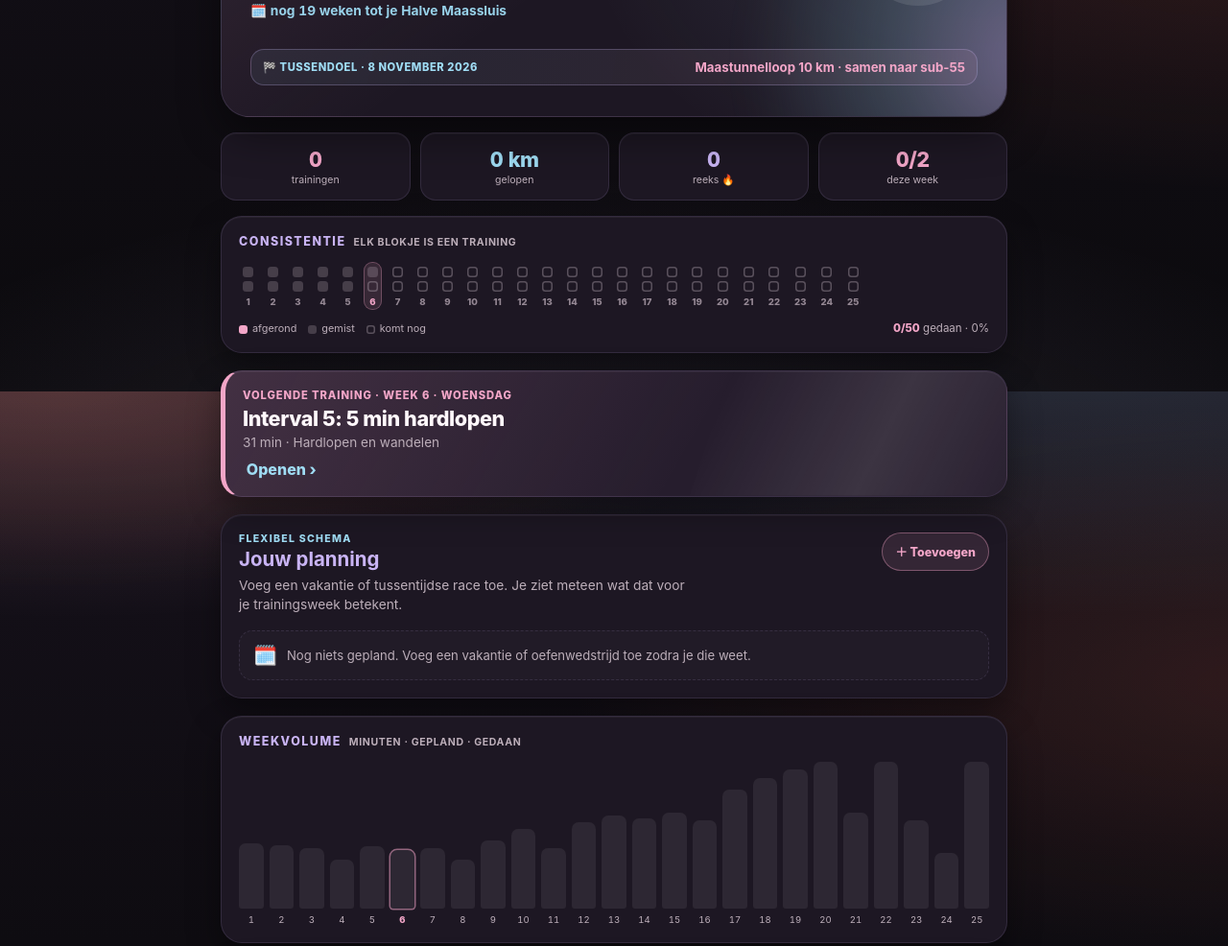
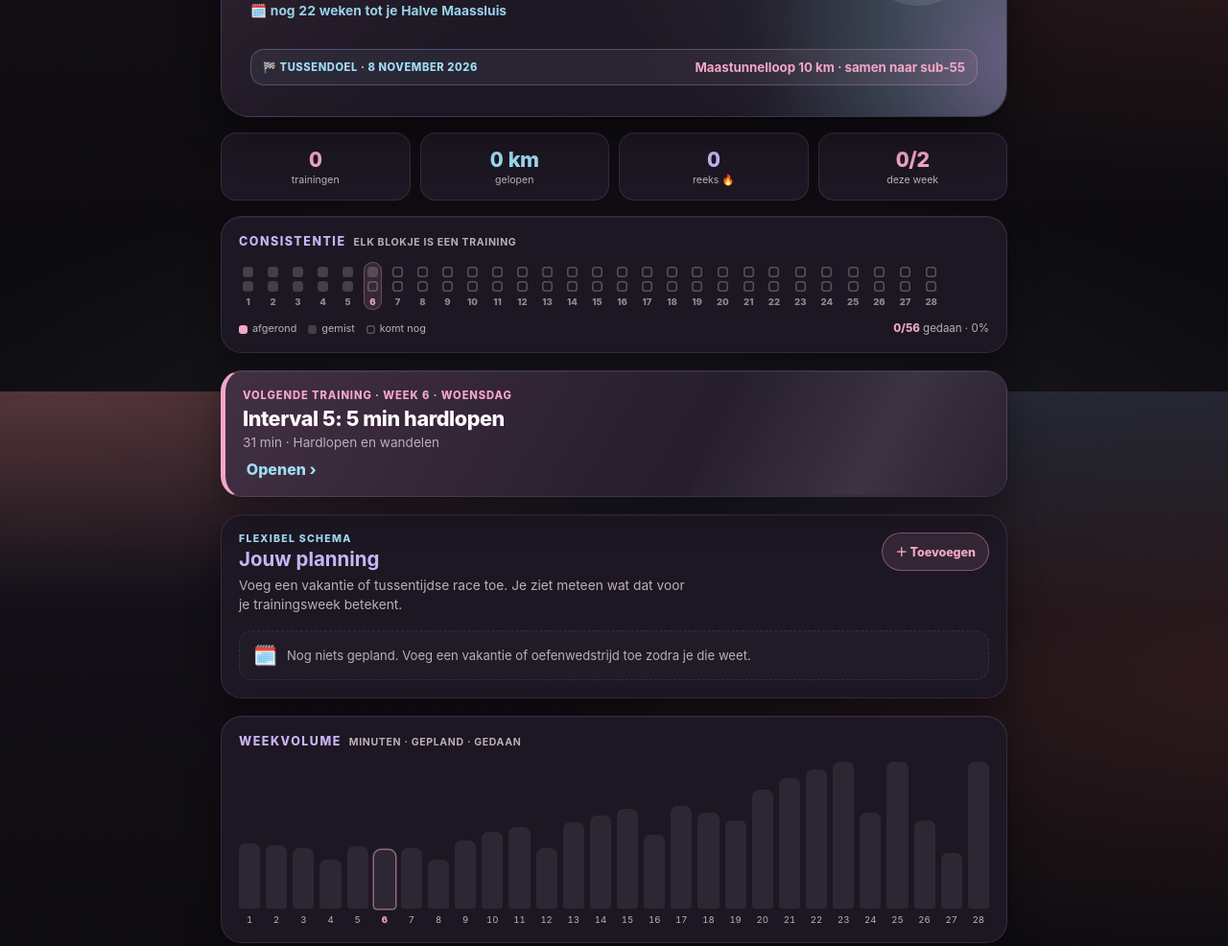
Before and after one commit to bartdevries43-arch/bartlopen-kim, a plain HTML site: page index.html in a window 1280 px wide. Shown: the part 392-1378 px from the top of the page at 96% size. Drawn offline with Linux system fonts and the light colour scheme.

Commit message:
Terugdraaien: alle 28 weken blijven staan, alleen de kalender verzet
Vorige commit haalde 3 weken uit haar opbouw om de vaste wedstrijddata te
halen. Dat is teruggedraaid: Kim wil niets overslaan.

Nu staat het volledige schema van 28 weken er weer in, in de originele
volgorde en met de originele inhoud. Alleen de startdatum is verzet van
6 juli naar 27 juli, zodat ze op week 6 staat en haar mijlpaal (eerste
20 minuten aan een stuk) op zaterdag 5 september valt.

LET OP: hierdoor schuiven haar wedstrijden mee en kloppen die nu niet:
de Maastunnelloop staat op 29 november (echte datum 8 november) en de
Halve Maassluis op 7 februari (echte datum 17 januari). Dat vraagt nog
een besluit, want 28 weken content past niet tussen nu en 17 januari.

Co-Authored-By: Claude Opus 5 <noreply@anthropic.com>

```diff
--- a/app.js
+++ b/app.js
@@ -26,7 +26,7 @@ const RUNNER = CONFIG.runner;
 const GOAL = CONFIG.goal;
 const START_DATE = CONFIG.startDate;
 const STORE_KEY = CONFIG.storeKey;
-const TOTAL_WEEKS = 25;
+const TOTAL_WEEKS = 28;
 const UNIT = "min";        // Kim stuurt op minuten (nodig voor de records-kaart)
 const UNIT_LABEL = "min";
 const COACH_INITIAL = (CONFIG.coachName.replace(/^coach\s+/i, "")[0] || "C").toUpperCase();
@@ -148,6 +148,7 @@ const runWalkBlock = (repeats, runMinutes, walkMinutes) => {
 
 /* --- Het 28-weken schema (van 0 naar de halve marathon van Maassluis, 17 jan 2027) --- */
 const PLAN = [
+  /* ---- Fase 1 · Wandelen naar hardlopen ---- */
   { week: 1, dates: "27 jul–2 aug", phase: "Fase 1 · Wandelen naar hardlopen", sessions: [
     wo({ zone: "opbouw", min: 32, kind: "Hardlopen en wandelen", title: "Interval 1: 1 min hardlopen", goal: "Rustig wennen aan de eerste stapjes hardlopen", blocks: ["5 min stevig wandelen als warming-up", runWalkBlock(8, 1, 2), "5 min rustig uitwandelen"] }),
     za({ zone: "opbouw", min: 38, kind: "Hardlopen en wandelen", title: "Interval 1: iets langer volhouden", goal: "Hetzelfde patroon, iets langer", blocks: ["5 min wandelen warm", runWalkBlock(10, 1, 2), "5 min uitwandelen"] }),
@@ -164,6 +165,7 @@ const PLAN = [
     wo({ zone: "herstel", min: 24, kind: "Hardlopen en wandelen", title: "Herstelweek: rustig aan", goal: "Even een stapje terug, dat hoort erbij", blocks: ["5 min wandelen", runWalkBlock(4, 2, 2), "5 min uitwandelen"] }),
     za({ zone: "herstel", min: 28, kind: "Hardlopen en wandelen", title: "Herstelweek: iets langer", goal: "Rustig blijven, geen nieuwe prikkel", blocks: ["5 min wandelen", runWalkBlock(5, 2, 2), "5 min uitwandelen"] }),
   ]},
+
   { week: 5, dates: "24–30 aug", phase: "Fase 1 · Wandelen naar hardlopen", sessions: [
     wo({ zone: "opbouw", min: 31, kind: "Hardlopen en wandelen", title: "Interval 4: 3 min hardlopen", goal: "De loopblokken groeien door", blocks: ["5 min wandelen warm", runWalkBlock(5, 3, 1.5), "5 min uitwandelen"] }),
     za({ zone: "opbouw", min: 36, kind: "Hardlopen en wandelen", title: "Interval 4: iets langer volhouden", goal: "Hetzelfde patroon, iets langer", blocks: ["5 min wandelen warm", runWalkBlock(6, 3, 1.5), "5 min uitwandelen", "Totaaltijd is afgerond op een hele minuut."] }),
@@ -172,6 +174,8 @@ const PLAN = [
     wo({ zone: "opbouw", min: 31, kind: "Hardlopen en wandelen", title: "Interval 5: 5 min hardlopen", goal: "Bijna aan één stuk", blocks: ["5 min wandelen warm", runWalkBlock(4, 5, 1), "3 min uitwandelen"] }),
     za({ zone: "opbouw", min: 32, title: "🎉 Eerste 20 minuten aan één stuk!", goal: "Mijlpaal: continu hardlopen zonder wandelpauze", blocks: ["5 min wandelen warm", "20 min aan één stuk hardlopen, RPE 3-4", "7 min rustig uitwandelen of -lopen"] }),
   ]},
+
+  /* ---- Fase 2 · Duur opbouwen ---- */
   { week: 7, dates: "7–13 sep", phase: "Fase 2 · Duur opbouwen", sessions: [
     wo({ zone: "duur", min: 30, title: "30 min rustige duurloop", goal: "Eerste volledige duurloop zonder wandelpauze", blocks: ["5 min inlopen", "20 min duurloop, RPE 3-4", "5 min uitlopen"] }),
     za({ zone: "lang", min: 35, title: "35 min lange duurloop", goal: "Bouwt door op je eerste 20 minuten", blocks: ["35 min rustig, RPE 3-4", "Wandelpauze mag als dat nodig is"] }),
@@ -185,66 +189,83 @@ const PLAN = [
     za({ zone: "lang", min: 42, title: "42 min lange duurloop", goal: "Duur opbouwen", blocks: ["42 min rustig, RPE 3-4", "Constant tempo, niet jagen"] }),
   ]},
   { week: 10, dates: "28 sep–4 okt", phase: "Fase 2 · Duur opbouwen", sessions: [
+    wo({ zone: "duur", min: 34, title: "34 min rustige duurloop", goal: "Volume", blocks: ["5 min inlopen", "24 min duurloop, RPE 3-4", "5 min uitlopen"] }),
+    za({ zone: "lang", min: 48, title: "48 min lange duurloop", goal: "Duur opbouwen", blocks: ["48 min rustig, RPE 3-4", "Drinken oefenen als het warm is"] }),
+  ]},
+  { week: 11, dates: "5–11 okt", phase: "Fase 2 · Duur opbouwen", sessions: [
     wo({ zone: "duur", min: 36, title: "36 min rustige duurloop", goal: "Volume", blocks: ["5 min inlopen", "26 min duurloop, RPE 3-4", "5 min uitlopen"] }),
-    za({ zone: "lang", min: 50, title: "50 min lange duurloop", goal: "Duur vasthouden", blocks: ["52 min rustig, RPE 3-4"] }),
+    za({ zone: "lang", min: 52, title: "52 min lange duurloop", goal: "Duur vasthouden", blocks: ["52 min rustig, RPE 3-4"] }),
   ]},
-  { week: 11, dates: "5–11 okt", phase: "Fase 2 · Duur opbouwen", recovery: true, sessions: [
+  { week: 12, dates: "12–18 okt", phase: "Fase 2 · Duur opbouwen", recovery: true, sessions: [
     wo({ zone: "herstel", min: 26, title: "26 min heel rustig", goal: "Herstelweek", blocks: ["26 min heel rustig, RPE 2-3"] }),
     za({ zone: "herstel", min: 38, title: "38 min ontspannen", goal: "Herstel, geen tempo", blocks: ["38 min ontspannen, geen tempo"] }),
   ]},
-  { week: 12, dates: "12–18 okt", phase: "Fase 2 · Duur opbouwen", sessions: [
+  { week: 13, dates: "19–25 okt", phase: "Fase 2 · Duur opbouwen", sessions: [
     wo({ zone: "duur", min: 36, title: "Rustig + 6 korte versnellingen", goal: "Soepele snelheid voorbereiden richting de Maastunnelloop", blocks: ["25 min rustige duurloop, RPE 3-4", "6×20 sec soepel versnellen, ruim onder sprinttempo", "5×60 sec rustig dribbelen tussen de versnellingen", "4 min rustig uitlopen"] }),
     za({ zone: "lang", min: 56, title: "56 min lange duurloop", goal: "Duur vasthouden", blocks: ["56 min rustig, RPE 3-4"] }),
   ]},
-  { week: 13, dates: "19–25 okt", phase: "Fase 2 · Duur opbouwen", sessions: [
+  { week: 14, dates: "26 okt–1 nov", phase: "Fase 2 · Duur opbouwen", sessions: [
     wo({ zone: "tempo", min: 40, title: "5×3 min richting 10 km-tempo", goal: "Eerste gecontroleerde stap richting sub-55", blocks: ["10 min rustig inlopen", "5×3 min op 5:50–6:00/km, RPE 6", "4×2 min rustig dribbelen tussen de blokken", "7 min rustig uitlopen"] }),
     za({ zone: "lang", min: 60, title: "🎉 Eerste uur hardlopen!", goal: "Mijlpaal: 60 minuten aan één stuk", blocks: ["60 min rustig, RPE 3-4", "Mooi keerpunt richting de halve marathon"] }),
   ]},
-  { week: 14, dates: "26 okt–1 nov", phase: "Fase 3 · Naar sub-55 in de Maastunnelloop", sessions: [
+
+  /* ---- Fase 3 · Naar sub-55 in de Maastunnelloop ---- */
+  { week: 15, dates: "2–8 nov", phase: "Fase 3 · Naar sub-55 in de Maastunnelloop", sessions: [
     wo({ zone: "tienkm", min: 42, title: "4×4 min richting sub-55", goal: "Het 10 km-ritme stap voor stap benaderen", blocks: ["10 min rustig inlopen", "4×4 min op 5:40–5:45/km, RPE 6-7", "3×2,5 min rustig dribbelen tussen de blokken", "8–9 min rustig uitlopen"] }),
-    za({ zone: "lang", min: 55, title: "55 min rustig, frisheid voorop", goal: "Duur onderhouden zonder moe de raceweek in te gaan", blocks: ["55 min rustig, RPE 3-4", "Geen snelle finale: fris aan de start staan is nu belangrijker"] }),
+    za({ zone: "lang", min: 65, title: "65 min lange duurloop", goal: "Duur uitbouwen", blocks: ["65 min rustig, RPE 3-5"] }),
   ]},
-  { week: 15, dates: "2–8 nov", phase: "Fase 3 · Naar sub-55 in de Maastunnelloop", tuneup: true, sessions: [
+  { week: 16, dates: "9–15 nov", phase: "Fase 3 · Naar sub-55 in de Maastunnelloop", recovery: true, sessions: [
+    wo({ zone: "herstel", min: 30, title: "Herstel + 4 ontspannen strides", goal: "Herstellen en het loopgevoel fris houden", blocks: ["24 min heel rustig, RPE 2-3", "4×20 sec ontspannen versnellen", "3×60 sec heel rustig tussen de versnellingen", "Ongeveer 2 min rustig uitlopen"] }),
+    za({ zone: "herstel", min: 48, title: "48 min ontspannen", goal: "Herstel, geen tempo", blocks: ["48 min ontspannen, geen tempo"] }),
+  ]},
+  { week: 17, dates: "16–22 nov", phase: "Fase 3 · Naar sub-55 in de Maastunnelloop", sessions: [
+    wo({ zone: "tienkm", min: 45, title: "3×1 km op beoogd 10 km-tempo", goal: "5:30/km gecontroleerd leren vasthouden", blocks: ["12 min rustig inlopen", "3×1 km op 5:30–5:35/km, RPE 7", "3 min rustig dribbelen tussen de kilometers", "10 min rustig uitlopen", "Stop het snelle werk als de loopvorm inzakt"] }),
+    za({ zone: "lang", min: 65, title: "65 min rustige duurloop", goal: "Duur onderhouden zonder vermoeid de raceweek in te gaan", blocks: ["65 min rustig, RPE 3-4", "Geen snelle finale, frisheid gaat voor"] }),
+  ]},
+  { week: 18, dates: "23–29 nov", phase: "Fase 3 · Naar sub-55 in de Maastunnelloop", tuneup: true, sessions: [
     wo({ zone: "duur", min: 28, title: "Raceweek: loslopen + 4 prikkels", goal: "Frisse benen met even het wedstrijdritme voelen", blocks: ["18 min heel rustig, RPE 3", "4×1 min op ongeveer 5:30/km", "3×90 sec heel rustig dribbelen tussen de prikkels", "1–2 min rustig uitlopen; stop terwijl het makkelijk voelt"] }),
     zo({ zone: "tienkm", min: 75, title: "🏁 Maastunnelloop · 10 km", goal: "Met Bart als pacer richting sub-55", kind: "Tussendoelrace", why: "Dit is je tussendoel: 10 kilometer door Rotterdam, met Bart als pacer richting sub-55. Alle korte tempoblokken van de afgelopen weken komen hier samen. Open gecontroleerd, laat Bart het tempo bewaken en geniet ervan, een sterke, gelijkmatige race is belangrijker dan de exacte tijd. Daarna verschuift de focus weer volledig naar je halve marathon.", blocks: ["10–12 min rustig inlopen en een paar korte versnellingen", "Km 1–2: gecontroleerd op circa 5:32/km", "Km 3–8: samen met Bart zo vlak mogelijk rond 5:28–5:30/km", "Km 9–10: op gevoel versnellen als er nog ruimte is", "Doel: onder 55:00, maar een sterke gelijkmatige race gaat voor", "10 min rustig uitlopen en goed herstellen"] }),
   ]},
-  { week: 16, dates: "9–15 nov", phase: "Fase 4 · Van 10 km naar de Halve", recovery: true, sessions: [
+  /* ---- Fase 4 · Van 10 km naar de Halve ---- */
+  { week: 19, dates: "30 nov–6 dec", phase: "Fase 4 · Van 10 km naar de Halve", recovery: true, sessions: [
     wo({ zone: "herstel", min: 30, title: "Herstel na de Maastunnelloop", goal: "De 10 km verwerken", blocks: ["30 min heel rustig, RPE 2-3", "Wandelen of een extra rustdag mag als de benen nog zwaar zijn"] }),
     za({ zone: "lang", min: 65, title: "65 min ontspannen duurloop", goal: "Rustig terug naar de halve-marathonopbouw", blocks: ["65 min rustig, RPE 3-4", "Geen tempo, alleen soepel minuten maken"] }),
   ]},
-  { week: 17, dates: "16–22 nov", phase: "Fase 4 · Van 10 km naar de Halve", sessions: [
+  { week: 20, dates: "7–13 dec", phase: "Fase 4 · Van 10 km naar de Halve", sessions: [
     wo({ zone: "duur", min: 38, title: "38 min progressieve duurloop", goal: "De focus terug naar duur en halve marathon", blocks: ["10 min heel rustig", "18 min rustige duurloop, RPE 3-4", "10 min steady, RPE 5", "Niet terug naar 10 km-tempo"] }),
     za({ zone: "lang", min: 90, title: "🎉 Anderhalf uur!", goal: "Langste duurloop tot nu toe", blocks: ["90 min rustig, RPE 3-5", "Verdeel je krachten en oefen drinken"] }),
   ]},
-  { week: 18, dates: "23–29 nov", phase: "Fase 4 · Van 10 km naar de Halve", sessions: [
+  { week: 21, dates: "14–20 dec", phase: "Fase 4 · Van 10 km naar de Halve", sessions: [
     wo({ zone: "doel", min: 40, title: "Eerste stukken op HM-tempo", goal: "Wennen aan het tempo dat je straks de hele 21,1 km volhoudt", blocks: ["10 min inlopen", "2×10 min op HM-gevoel, RPE 5-6", "4 min rustig tussen de twee blokken", "6 min uitlopen"] }),
     za({ zone: "lang", min: 100, title: "100 min lange duurloop", goal: "Duur uitbouwen", blocks: ["100 min rustig, RPE 3-5"] }),
   ]},
-  { week: 19, dates: "30 nov–6 dec", phase: "Fase 4 · Van 10 km naar de Halve", sessions: [
+  { week: 22, dates: "21–27 dec", phase: "Fase 4 · Van 10 km naar de Halve", sessions: [
     wo({ zone: "doel", min: 40, title: "2×12 min op HM-tempo", goal: "HM-ritme voelen", blocks: ["10 min inlopen", "2×12 min op HM-gevoel, RPE 5-6", "4 min rustig tussen de twee blokken", "2 min uitlopen"] }),
     za({ zone: "lang", min: 108, title: "108 min lange duurloop", goal: "Duur uitbouwen", blocks: ["108 min rustig, RPE 3-5"] }),
   ]},
-  { week: 20, dates: "7–13 dec", phase: "Fase 5 · Piek, taper & race", sessions: [
+
+  /* ---- Fase 5 · Piek, taper & race ---- */
+  { week: 23, dates: "28 dec–3 jan", phase: "Fase 5 · Piek, taper & race", sessions: [
     wo({ zone: "doel", min: 45, title: "3×8 min op HM-tempo", goal: "HM-ritme voelen", blocks: ["10 min inlopen", "3×8 min op HM-gevoel, RPE 5-6", "2×3 min rustig tussen de blokken", "5 min uitlopen"] }),
     za({ zone: "lang", min: 120, title: "🎉 Twee uur!", goal: "Piekmoment nummer 1", blocks: ["120 min rustig, RPE 3-5", "Oefen precies wat je op de racedag eet en drinkt"] }),
   ]},
-  { week: 21, dates: "14–20 dec", phase: "Fase 5 · Piek, taper & race", recovery: true, sessions: [
+  { week: 24, dates: "4–10 jan", phase: "Fase 5 · Piek, taper & race", recovery: true, sessions: [
     wo({ zone: "herstel", min: 28, title: "28 min heel rustig", goal: "Herstelweek", blocks: ["28 min heel rustig, RPE 2-3"] }),
     za({ zone: "herstel", min: 75, title: "75 min ontspannen", goal: "Even bijkomen na de piekweek", blocks: ["75 min ontspannen, geen tempo"] }),
   ]},
-  { week: 22, dates: "21–27 dec", phase: "Fase 5 · Piek, taper & race", sessions: [
+  { week: 25, dates: "11–17 jan", phase: "Fase 5 · Piek, taper & race", sessions: [
     wo({ zone: "doel", min: 45, title: "3×8 min op HM-tempo", goal: "HM-ritme voelen", blocks: ["10 min inlopen", "3×8 min op HM-gevoel, RPE 5-6", "2×3 min rustig tussen de blokken", "5 min uitlopen"] }),
     za({ zone: "lang", min: 130, title: "🎉 Piek-duurloop: langste training van het schema", goal: "Hierna gaat het volume omlaag richting de wedstrijd", blocks: ["130 min rustig, RPE 3-5"] }),
   ]},
-  { week: 23, dates: "28 dec–3 jan", phase: "Fase 5 · Piek, taper & race", taper: true, sessions: [
+  { week: 26, dates: "18–24 jan", phase: "Fase 5 · Piek, taper & race", taper: true, sessions: [
     wo({ zone: "duur", min: 25, title: "25 min rustig", goal: "Taper start", blocks: ["25 min rustig, RPE 3-4", "Dagen rond de jaarwisseling, verzet gerust als het beter uitkomt"] }),
     za({ zone: "lang", min: 70, title: "70 min rustig", goal: "Omvang omlaag", blocks: ["70 min rustig, RPE 3-4"] }),
   ]},
-  { week: 24, dates: "4–10 jan", phase: "Fase 5 · Piek, taper & race", taper: true, sessions: [
+  { week: 27, dates: "25–31 jan", phase: "Fase 5 · Piek, taper & race", taper: true, sessions: [
     wo({ zone: "duur", min: 20, title: "20 min rustig", goal: "Benen licht houden", blocks: ["20 min rustig, RPE 3"] }),
     za({ zone: "lang", min: 40, title: "40 min soepel", goal: "Kort en fris, vertrouwen opbouwen", blocks: ["40 min soepel, RPE 3"] }),
   ]},
-  { week: 25, dates: "11–17 jan", phase: "Fase 5 · Piek, taper & race", taper: true, race: true, sessions: [
+  { week: 28, dates: "1–7 feb", phase: "Fase 5 · Piek, taper & race", taper: true, race: true, sessions: [
     wo({ zone: "duur", min: 15, title: "Laatste losse loop voor de race", goal: "Benen los, hoofd rustig", blocks: ["15 min heel soepel, RPE 2-3", "Niets meer bewijzen, je hebt het werk al gedaan"] }),
     zo({ zone: "doel", min: 150, title: "🏁 Halve Maassluis", goal: "Doelrace · 21,1 km uitlopen", kind: "Doelrace", why: "Dit is waar je een half jaar naartoe hebt gewerkt: 21,1 kilometer. De lange duurlopen, het HM-tempo en de mentale kilometers zitten in je benen. Start bewust rustig, zoek je eigen duurzame ritme en vertrouw op je opbouw, dit is jouw dag, strijder.", blocks: ["Eerste paar kilometer bewust rustig starten", "Zoek daarna je eigen duurzame ritme, RPE 5-6", "Geniet van het publiek in Maassluis", "Laatste kilometers op gevoel, en trots zijn op wat je hebt opgebouwd"] }),
   ]},
--- a/index.html
+++ b/index.html
@@ -25,7 +25,7 @@
     <meta name="mobile-web-app-capable" content="yes" />
     <meta name="apple-mobile-web-app-status-bar-style" content="black-translucent" />
     <meta name="apple-mobile-web-app-title" content="Op naar 21,1K" />
-    <link rel="stylesheet" href="styles.css?v=12-c2-c3-p2-u2-m2-herijkt" />
+    <link rel="stylesheet" href="styles.css?v=12-c2-c3-p2-u2-m2-wk6" />
   </head>
   <body>
     <div id="splash" class="splash" aria-hidden="true">
@@ -151,7 +151,7 @@
 
           <!-- Schema -->
           <section class="weeks">
-            <h3 class="phase-head reveal">Het schema · 25 weken</h3>
+            <h3 class="phase-head reveal">Het schema · 28 weken</h3>
             <div id="weeksList"></div>
           </section>
 
@@ -194,6 +194,6 @@
 
     <div id="toast" class="toast" aria-live="polite"></div>
 
-    <script src="app.js?v=12-c2-c3-p2-u2-m2-herijkt"></script>
+    <script src="app.js?v=12-c2-c3-p2-u2-m2-wk6"></script>
   </body>
 </html>
--- a/sw.js
+++ b/sw.js
@@ -1,10 +1,10 @@
 /* Eenvoudige offline-cache voor Run Coach. Verhoog CACHE bij elke update. */
-const CACHE = "runcoach-kim-v9-minutencheck-p2-u2-m2-herijkt";
+const CACHE = "runcoach-kim-v9-minutencheck-p2-u2-m2-herijkt-wk6";
 const ASSETS = [
   "./",
   "./index.html",
-  "./styles.css?v=12-c2-c3-p2-u2-m2-herijkt",
-  "./app.js?v=12-c2-c3-p2-u2-m2-herijkt",
+  "./styles.css?v=12-c2-c3-p2-u2-m2-wk6",
+  "./app.js?v=12-c2-c3-p2-u2-m2-wk6",
   "./coach.jpg",
   "./icon-192.png",
   "./icon-512.png",
```
